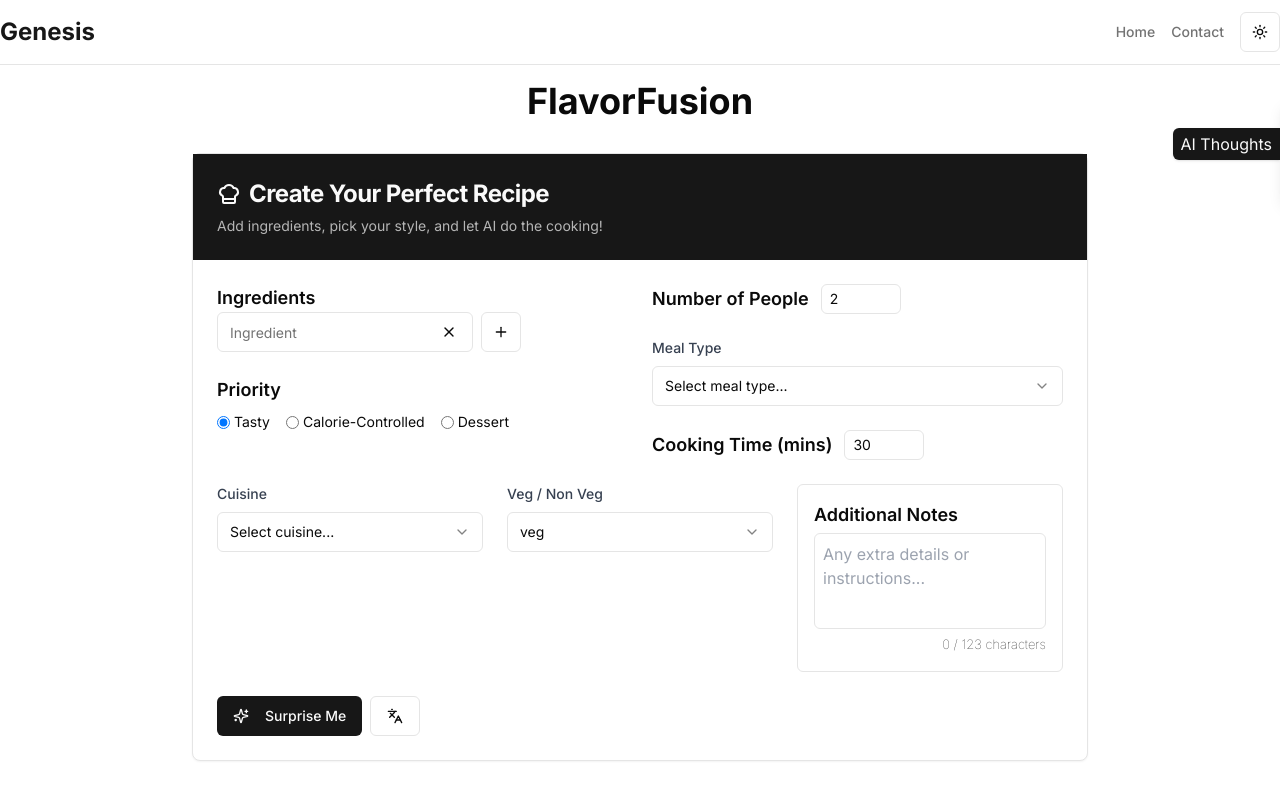
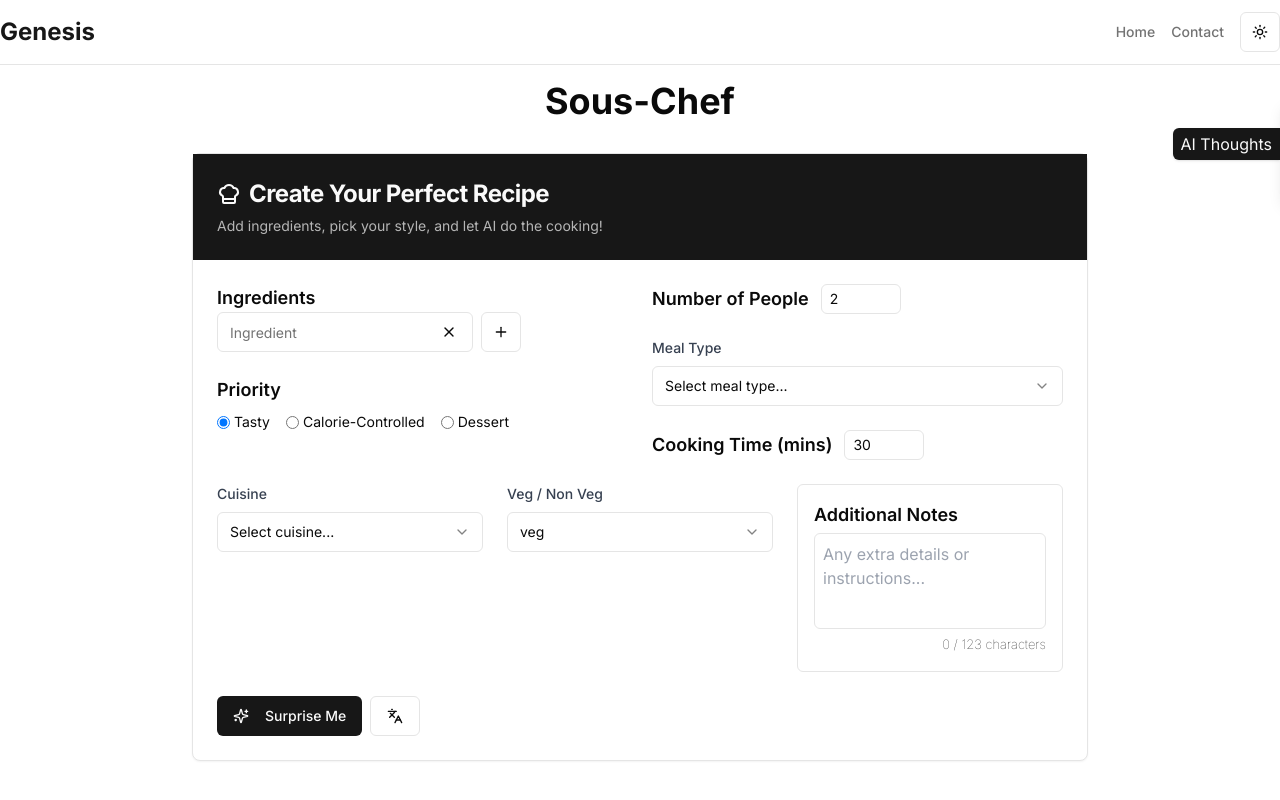
Before and after one commit to pokharnajay/project-genesis, a Next.js app: page /chefai in a window 1280 px wide. Shown: the top 800 px of the page. Built offline with nearby package versions, Linux system fonts and the light colour scheme.

Commit message:
Changes to css

```diff
--- a/app/chefai/page.tsx
+++ b/app/chefai/page.tsx
@@ -375,7 +375,7 @@ export default function RecipeGenerator() {
           animate={{ opacity: 1, y: 0 }}
           transition={{ duration: 0.5 }}
         >
-          <FadeText text={formLanguage === "en" ? "FlavorFusion" : "एआई रेसिपी जनरेटर"} />
+          <FadeText text={formLanguage === "en" ? "Sous-Chef" : "सहायक शेफ"} />
         </motion.h1>
 
         <motion.div
```
